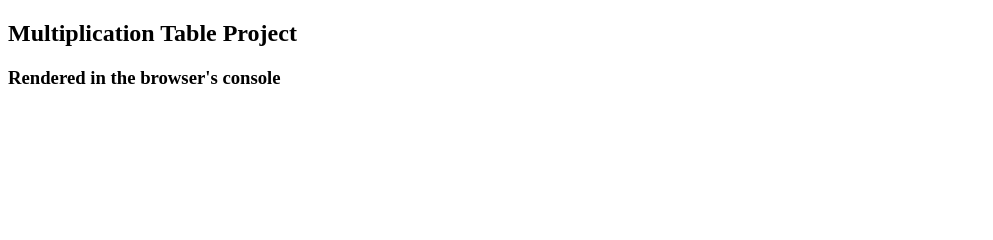
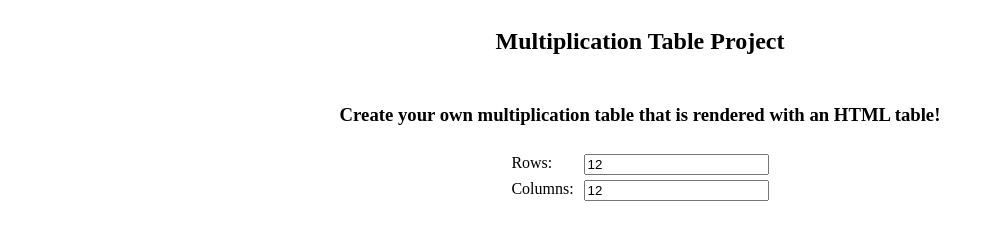
Before and after one commit to sherr174/project_2_mulitiplication_table, a website: page index.html in a window 1280 px wide. Shown: the whole page, without its empty margins (0-993 px from the left). Drawn offline with Linux system fonts and the light colour scheme.

Commit message:
Made HTML header for table without button

```diff
--- a/index.html
+++ b/index.html
@@ -2,13 +2,27 @@
 <html lang="en">
 <head>
     <meta charset="UTF-8">
-    <title>Multiplication Table rendered in the browser console</title>
+    <title>Multiplication Table</title>
+    <link rel="stylesheet" type="text/css" href="stylesheet.css">
+    <meta name="viewport" content="width=device-width, initial-scale=1">
 </head>
 <body>
 
 <section class="container">
     <h1>Multiplication Table Project</h1>
-    <h3>Rendered in the browser's console</h3>
+    <h3>Create your own multiplication table that is rendered with an HTML table!</h3>
+
+    <div class="generate_box">
+        <div class="inputs">
+            <label for="rows">Rows:
+                <input id="rows" type="number" value="12" placeholder="How many rows?"/>
+            </label>
+
+            <label for="cols">Columns:
+                <input id="cols" type="number" value="12" placeholder="How many columns?"/>
+            </label>
+        </div>
+    </div>
 </section>
 
 </body>
--- /dev/null
+++ b/stylesheet.css
@@ -0,0 +1,27 @@
+section.container {
+    width:  70vw;
+    height: 100vh;
+    margin: 0 auto;
+
+    display: flex;
+    flex-direction: column;
+    align-items: center;
+    gap: 10px;
+
+    .generate_box {
+        display: flex;
+        gap: 10px;
+
+        .inputs {
+            display: flex;
+            flex-direction: column;
+            gap: 5px;
+
+            label {
+                display: flex;
+                gap: 10px;
+                justify-content: space-between;
+            }
+        }
+    }
+}
```
Also changed, not shown: forms_review.html (+9 -1 lines).
